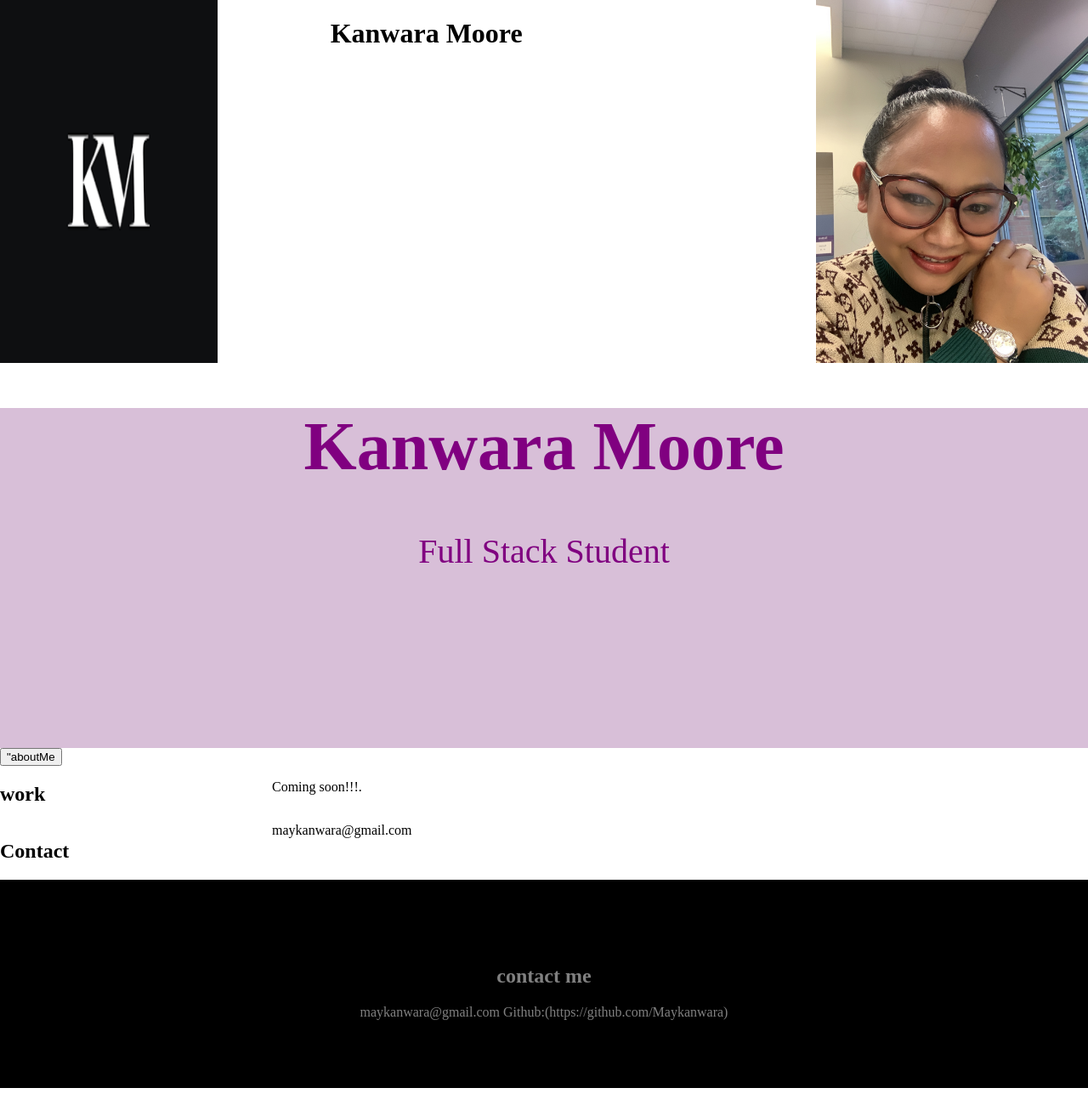
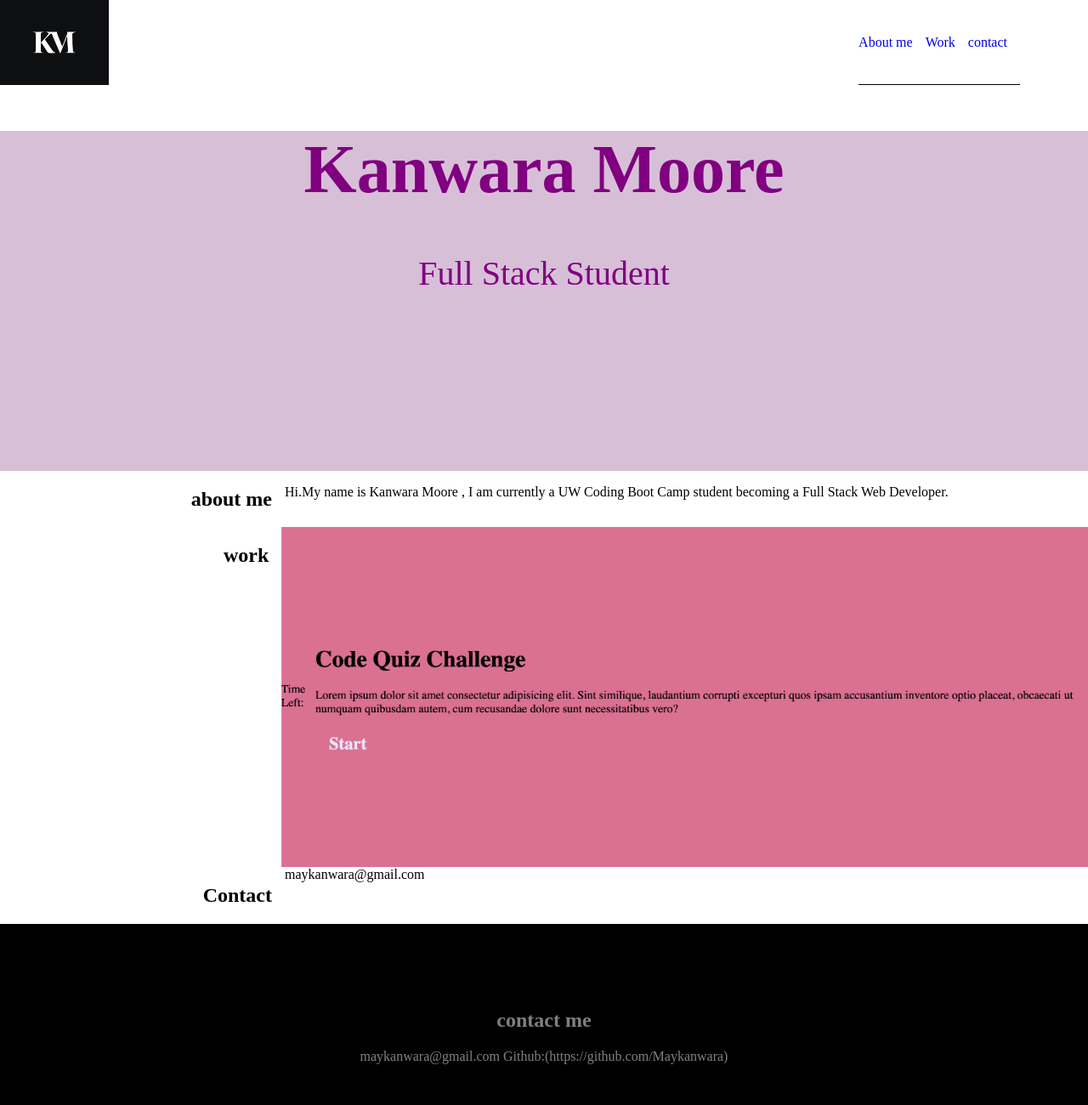
Before and after one commit to Maykanwara/portfolio2, a plain HTML site: page index.html in a window 1280 px wide. Shown: the whole page at 85% size. Drawn offline with nearby package versions, Linux system fonts and the light colour scheme.

Commit message:
updated portfolio

```diff
--- a/index.html
+++ b/index.html
@@ -15,16 +15,25 @@
 
 </head>
 <body>
+  <div class="logo">
+    <!-- <h1>Kanwara Moore</h1> -->
+  </div>
   <header class="header">
 
-    <img class="logo"  src="assets/KM-logo.png" alt="Kanwara Moore's logo"/>
-    <h1>Kanwara Moore</h1>
+    <!-- <img class="logo"  src="assets/KM-logo.png" alt="Kanwara Moore's logo"/> -->
+    <div class="logo">
+      <!-- <h1>Kanwara Moore</h1> -->
+    </div>
+
+
     <nav class="nav">
 
 
-        </a>
+       <a href="#about-me">About me</a>
+       <a href="#work">Work</a>
+       <a href="#contact">contact</a>
     </nav>
-    <img class="picture"  src="assets/kanwara.jpg" alt="Kanwara Moore's picture"/>
+    <!-- <img class="picture"  src="assets/kanwara.jpg" alt="Kanwara Moore's picture"/> -->
   </header>
 
   <div class="hero-area">
@@ -33,16 +42,24 @@
       <h1>Kanwara Moore</h1>
       <p>Full Stack Student</p>
   </div>
-  <button id="showAboutme">"aboutMe</button>
-<section id="aboutMe" class="section">
-    <h2>about-me</h2>
+
+<section id="about-me" class="section">
+    <h2>about me</h2>
     <p>Hi.My name is Kanwara Moore , I am currently a  UW Coding Boot Camp  student becoming a Full Stack Web Developer.</p>
 </section>
-<section class="section">
+
+<section id="work" class="section">
   <h2>work</h2>
-  <p>Coming soon!!!.</p>
+  <!-- <p>Coming soon!!!.</p> -->
+  <div class="container">
+    <a class="code-quiz" href="https://maykanwara.github.io/Web-APIs-Code-Quiz/" target="_blank">
+
+    </a>
+  </div>
+
 </section>
-<section class="section">
+
+<section id="contact" class="section">
   <h2>Contact</h2>
   <p1>maykanwara@gmail.com</p1>
 </section>
--- a/style.css
+++ b/style.css
@@ -8,6 +8,7 @@ body{
     display: flex;
     justify-content: space-between;
     text-align: center;
+    height: 100px;
 
 }
 .nav {
@@ -23,25 +24,48 @@ body{
 
     display: flex;
     text-decoration: none;
+    padding-right: 15px;
+}
+
+.logo {
+    width: 10%;
+    height: auto;
+    background-image: url(assets/KM-logo.png);
+    background-repeat: no-repeat;
+    background-position: center;
+    background-size: cover;
 
 }
 
-.logo {
-    width: 20%;
-    height: auto;
-
-}
 .section {
     display: flex;
 
 }
 .section h2 {
     flex-basis: 25%;
+    text-align: right;
+    padding-right: 15px;
 }
 .picture {
     width: 25%;
     height: 20%;
     object-fit: contain;
+
+}
+.container {
+    display: flex;
+    flex-wrap: wrap;
+    justify-content: center;
+    flex-basis: 75%;
+}
+.code-quiz {
+    background-image: url(assets/code\ quiz.png);
+    height:400px;
+    width: 100%;
+    background-size: cover;
+    background-position: center;
+    background-repeat: no-repeat;
+
 }
 .hero-area {
     background-color:thistle;
```
Also changed, not shown: assets/code quiz.png (added), assets/portfolio.png (added), 1 other file.
